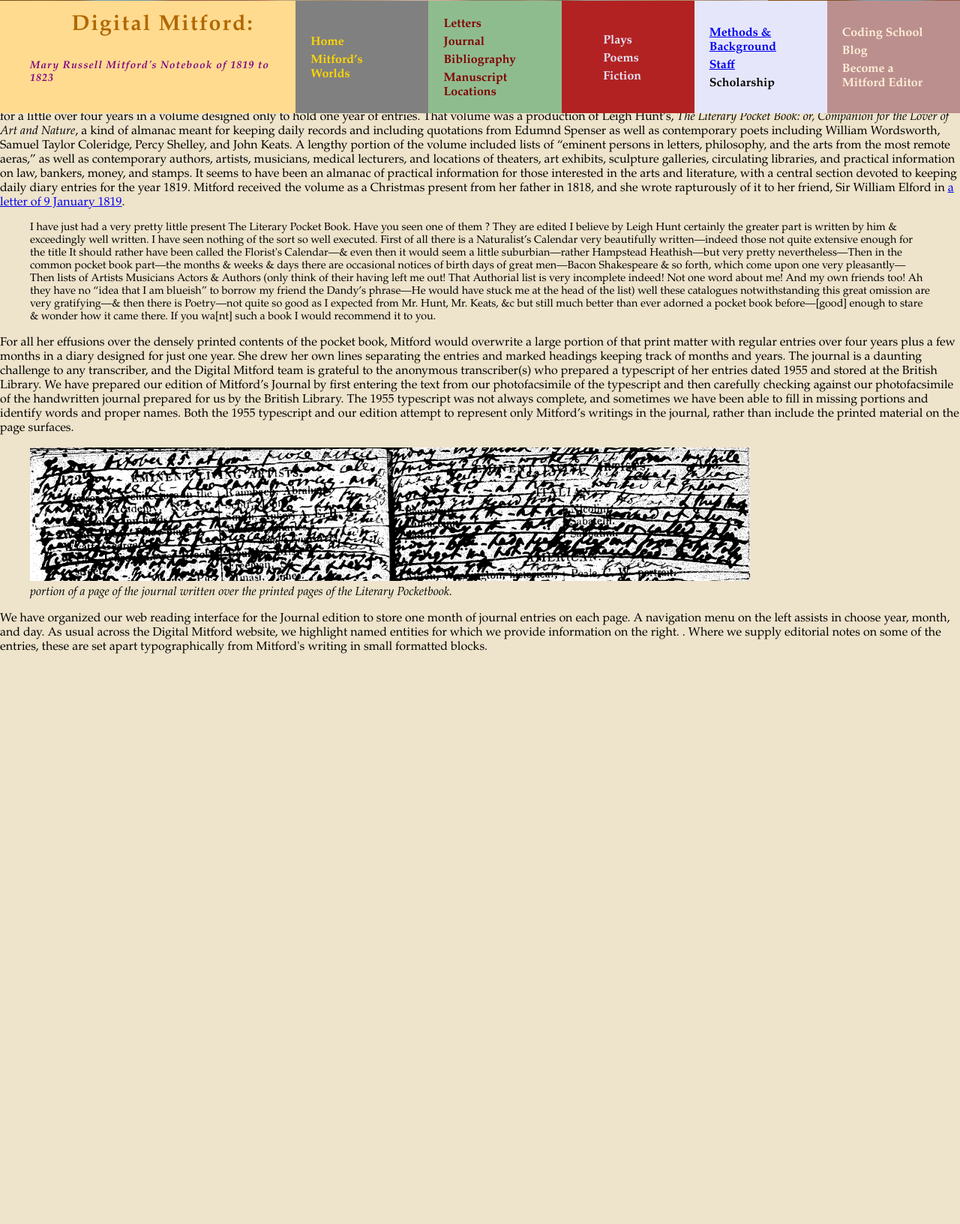
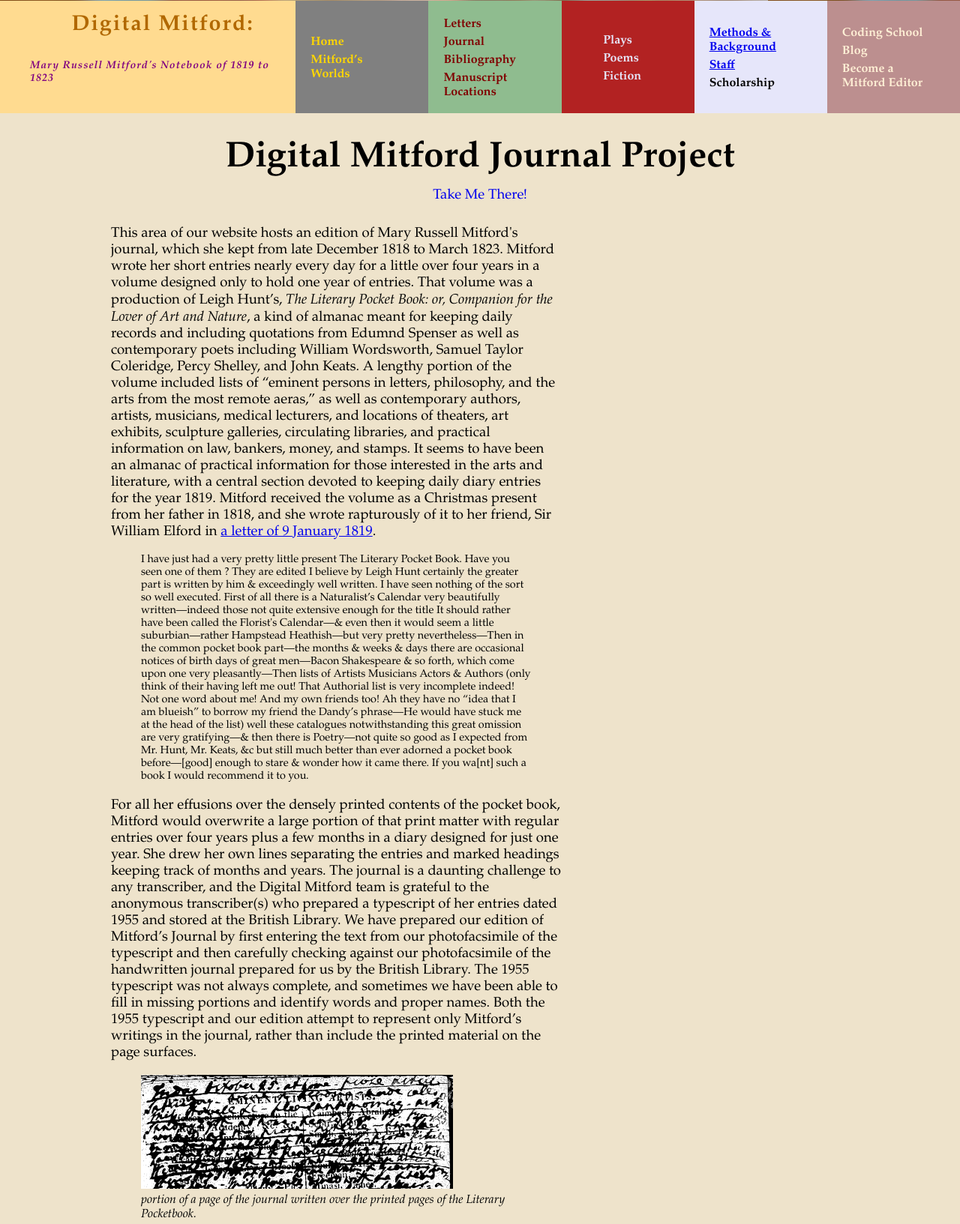
Before and after one commit to DigitalMitford/DM_Journal_1819-1823, a plain HTML site: page docs/index.html in a window 1280 px wide. Shown: the top 1633 px of the page at 75% size. Before the commit the page ends 889 px from the top, so only its background shows below. Drawn offline with Linux system fonts and the light colour scheme; a web font is replaced by a local one.

Commit message:
fixing landing layout

```diff
--- a/docs/index.html
+++ b/docs/index.html
@@ -81,39 +81,84 @@
         </div>
         <div id=landCont>
             <section id="landTitle">
-                <div id=landVert>
                 <h1>Digital Mitford Journal Project</h1>
-                    <div>
                 <div class="button">
                     <a href="journal-view/Dec-1818-to-Jan-1819.html">Take Me There!</a>
                 </div>
-                        <p>This area of our website hosts an edition of Mary Russell Mitford's journal, which she kept from late December 1818 to March 1823.
-                            Mitford wrote her short entries nearly every day for a little over four years in a volume designed only to hold one year of entries.
-                            That volume was a production of Leigh Hunt’s, <i>The Literary Pocket Book: or, Companion for the Lover of Art and Nature</i>,
-                            a kind of almanac meant for keeping daily records and including quotations from Edumnd Spenser as well as contemporary poets
-                            including William Wordsworth, Samuel Taylor Coleridge, Percy Shelley, and John Keats. A lengthy portion of the volume included lists of <q>eminent persons in letters,
-                            philosophy, and the arts from the most remote aeras,</q> as well as contemporary authors, artists, musicians, medical lecturers, and locations of theaters,
-                            art exhibits, sculpture galleries, circulating libraries, and practical information on law, bankers, money, and stamps. It seems to have been an almanac of
-                            practical information for those interested in the arts and literature, with a central section devoted to keeping daily diary entries for the year 1819.
-                            Mitford received the volume as a Christmas present from her father in 1818, and she wrote rapturously of it to her friend, Sir William Elford in
-                            <a href="https://digitalmitford.org//getLetterText.php?uri=1819-01-09-Elford.xml">a letter of 9 January 1819</a>.</p>
-
-                            <blockquote>
-                                I have just had a very pretty little present The Literary Pocket Book. Have you seen one of them ? They are edited I believe by Leigh Hunt certainly the greater part is written by him &amp; exceedingly well written. I have seen nothing of the sort so well executed. First of all there is a Naturalist’s Calendar very beautifully written—indeed those not quite extensive enough for the title It should rather have been called the Florist's Calendar—& even then it would seem a little suburbian—rather Hampstead Heathish—but very pretty nevertheless—Then in the common pocket book part—the months & weeks & days there are occasional notices of birth days of great men—Bacon Shakespeare & so forth, which come upon one very pleasantly—Then lists of Artists Musicians Actors & Authors (only think of their having left me out! That Authorial list is very incomplete indeed! Not one word about me! And my own friends too! Ah they have no <q>idea that I am blueish</q> to borrow my friend the Dandy’s phrase—He would have stuck me at the head of the list) well these catalogues notwithstanding this great omission are very gratifying—&amp; then there is Poetry—not quite so good as I expected from Mr. Hunt, Mr. Keats, &amp;c but still much better than ever adorned a pocket book before—[good] enough to stare & wonder how it came there. If you wa[nt] such a book I would recommend it to you.
-                            </blockquote>
-                        <p>For all her effusions over the densely printed contents of the pocket book, Mitford would overwrite a large portion of that print matter with regular entries over four years plus a few months in a diary designed for just one year. She drew her own lines separating the entries and marked headings keeping track of months and years. The journal is a daunting challenge to any transcriber, and the Digital Mitford team is grateful to the anonymous transcriber(s) who prepared a typescript of her entries dated 1955 and stored at the British Library. We have prepared our edition of Mitford’s Journal by first entering the text from our photofacsimile of the typescript and then carefully checking against our photofacsimile of the handwritten journal prepared for us by the British Library. The 1955 typescript was not always complete, and sometimes we have been able to fill in missing portions and identify words and proper names. Both the 1955 typescript and our edition attempt to represent only Mitford’s writings in the journal, rather than include the printed material on the page surfaces.</p>
+            </section>
+            <div id=landVert>
+                <div>
+                    <p>This area of our website hosts an edition of Mary Russell Mitford's journal,
+                        which she kept from late December 1818 to March 1823. Mitford wrote her
+                        short entries nearly every day for a little over four years in a volume
+                        designed only to hold one year of entries. That volume was a production of
+                        Leigh Hunt’s, <i>The Literary Pocket Book: or, Companion for the Lover of
+                            Art and Nature</i>, a kind of almanac meant for keeping daily records
+                        and including quotations from Edumnd Spenser as well as contemporary poets
+                        including William Wordsworth, Samuel Taylor Coleridge, Percy Shelley, and
+                        John Keats. A lengthy portion of the volume included lists of <q>eminent
+                            persons in letters, philosophy, and the arts from the most remote
+                            aeras,</q> as well as contemporary authors, artists, musicians, medical
+                        lecturers, and locations of theaters, art exhibits, sculpture galleries,
+                        circulating libraries, and practical information on law, bankers, money, and
+                        stamps. It seems to have been an almanac of practical information for those
+                        interested in the arts and literature, with a central section devoted to
+                        keeping daily diary entries for the year 1819. Mitford received the volume
+                        as a Christmas present from her father in 1818, and she wrote rapturously of
+                        it to her friend, Sir William Elford in <a
+                            href="https://digitalmitford.org//getLetterText.php?uri=1819-01-09-Elford.xml"
+                            >a letter of 9 January 1819</a>.</p>
+                    <blockquote> I have just had a very pretty little present The Literary Pocket
+                        Book. Have you seen one of them ? They are edited I believe by Leigh Hunt
+                        certainly the greater part is written by him &amp; exceedingly well written.
+                        I have seen nothing of the sort so well executed. First of all there is a
+                        Naturalist’s Calendar very beautifully written—indeed those not quite
+                        extensive enough for the title It should rather have been called the
+                        Florist's Calendar—& even then it would seem a little suburbian—rather
+                        Hampstead Heathish—but very pretty nevertheless—Then in the common pocket
+                        book part—the months & weeks & days there are occasional notices of birth
+                        days of great men—Bacon Shakespeare & so forth, which come upon one very
+                        pleasantly—Then lists of Artists Musicians Actors & Authors (only think of
+                        their having left me out! That Authorial list is very incomplete indeed! Not
+                        one word about me! And my own friends too! Ah they have no <q>idea that I am
+                            blueish</q> to borrow my friend the Dandy’s phrase—He would have stuck
+                        me at the head of the list) well these catalogues notwithstanding this great
+                        omission are very gratifying—&amp; then there is Poetry—not quite so good as
+                        I expected from Mr. Hunt, Mr. Keats, &amp;c but still much better than ever
+                        adorned a pocket book before—[good] enough to stare & wonder how it came
+                        there. If you wa[nt] such a book I would recommend it to you. </blockquote>
+                    <p>For all her effusions over the densely printed contents of the pocket book,
+                        Mitford would overwrite a large portion of that print matter with regular
+                        entries over four years plus a few months in a diary designed for just one
+                        year. She drew her own lines separating the entries and marked headings
+                        keeping track of months and years. The journal is a daunting challenge to
+                        any transcriber, and the Digital Mitford team is grateful to the anonymous
+                        transcriber(s) who prepared a typescript of her entries dated 1955 and
+                        stored at the British Library. We have prepared our edition of Mitford’s
+                        Journal by first entering the text from our photofacsimile of the typescript
+                        and then carefully checking against our photofacsimile of the handwritten
+                        journal prepared for us by the British Library. The 1955 typescript was not
+                        always complete, and sometimes we have been able to fill in missing portions
+                        and identify words and proper names. Both the 1955 typescript and our
+                        edition attempt to represent only Mitford’s writings in the journal, rather
+                        than include the printed material on the page surfaces.</p>
                     <figure>
-                            <img class="facs" src="images/MRM-journal-facs.png"/>
-                            <figcaption>portion of a page of the journal written over the printed pages of the <i>Literary Pocketbook</i>.</figcaption>
+                        <img class="facs" src="images/MRM-journal-facs%20-%20cropped.png" />
+                        <figcaption>portion of a page of the journal written over the printed pages
+                            of the <i>Literary Pocketbook</i>.</figcaption>
                     </figure>
-                        <p>We have organized our web reading interface for the Journal edition to store one month of journal entries on each page. A navigation menu on the left assists in choose year, month, and day. As usual across the Digital Mitford website, we highlight named entities for which we provide information on the right. <!-- ebb: NOTE I'm also hoping to pull data on related letters and any other files in the project to be linked from the right-hand side panel as well. TBD -->. Where we supply editorial notes on some of the entries, these are set apart typographically from Mitford's writing in small formatted blocks.</p>
-
-
-
-
+                    <p>We have organized our web reading interface for the Journal edition to store
+                        one month of journal entries on each page. A navigation menu on the left
+                        assists in choose year, month, and day. As usual across the Digital Mitford
+                        website, we highlight named entities for which we provide information on the
+                        right.
+                        <!-- ebb: NOTE I'm also hoping to pull data on related letters and any other files in the project to be linked from the right-hand side panel as well. TBD -->.
+                        Where we supply editorial notes on some of the entries, these are set apart
+                        typographically from Mitford's writing in small formatted blocks.</p>
+                    <!--  -->
                 </div>
             </div>
-            </section>
         </div>
+        <footer> <div><p>Last Updated: 10/28/2023</p></div> </footer>
     </body>
 </html>
--- a/docs/journal.css
+++ b/docs/journal.css
@@ -375,33 +375,77 @@ ul.subSec li {
     padding-bottom: 3px
 }
 
-/* ********************************** End of Digital Mitford Site Navigation Bar**** */
+/* ****End of Digital Mitford Site Navigation Bar**** **********************/
 
-/* ******************************Start of landing page */
+/* ****Start of landing page ********************************************/
 
 body#landing {background-color:#EEE3CB;
 font-family: "Palatino Linotype", "Book Antiqua", Palatino, serif;
+display: flex;
+flex-direction: column;
 }
 
+#landCont {height: 100%;
+position: relative;
+display: flex;
+flex-direction: column;
+margin: 0px 20px 0px 20px;
+
+}
+
+
 section#landTitle {
-height: 70vh;
 background-color:#EEE3CB;
     display: flex;
-    flex-direction: row;
+    flex-direction: column;
     justify-content: center;
     align-items: center;
 }
+
+
 section#landTitle h1 {
     font-size: 3em;
     color: black;
     margin: 0%;
     padding: 0;
     margin: 0;
-    background-color: #EEE3CB;
 }
 
+
 #landVert {display: flex;
-    flex-direction: column;
-    height: 100%;
+    flex-direction: row;
     justify-content: center;
-    align-items: center;}
+    align-items: center;
+    padding: 0 0px 0 10vw;
+    max-width: 600px;
+    }
+
+#landVert div p {
+    font-size: calc(.2vw + 100%);
+}
+
+.button {
+padding: 10px;
+
+border: black;
+transition-duration: 0.4s;
+}
+.button a {text-decoration: none;
+font-size: calc(.2vw + 100%);
+transition-duration: 0.4s;}
+
+.button:hover{background-color: grey;}
+.button a:hover{text-decoration: none;
+color: gold;}
+
+footer {
+background-color: grey;
+height: 150px;
+justify-content: center;
+align-items: center;
+color: white;
+font-size: calc(.2vw + 100%);
+padding: 0 30px 0 30px;
+
+
+}
```
Also changed, not shown: docs/images/MRM-journal-facs - cropped.png (added). Lines whose indentation alone changed are shown as unchanged.
